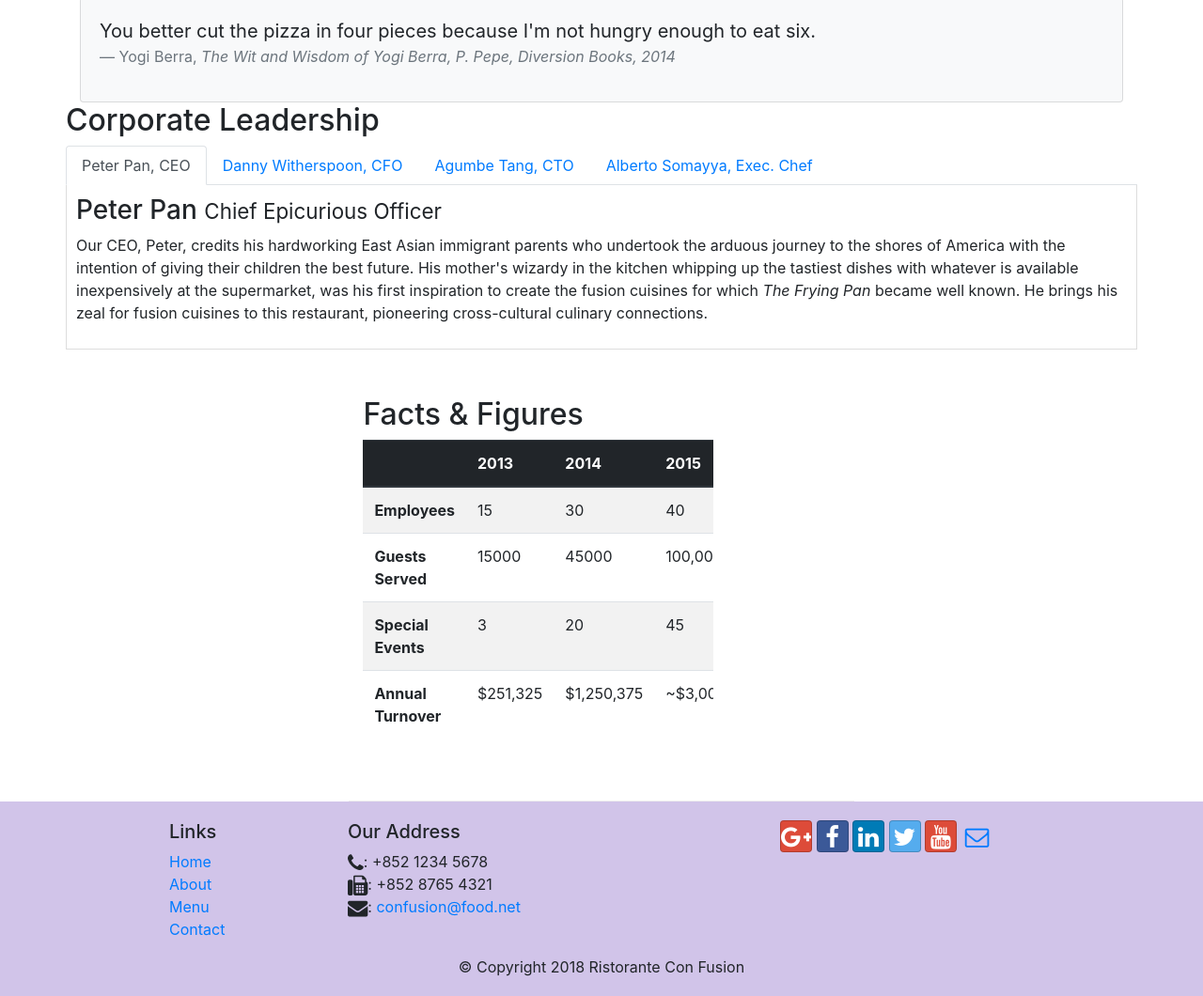
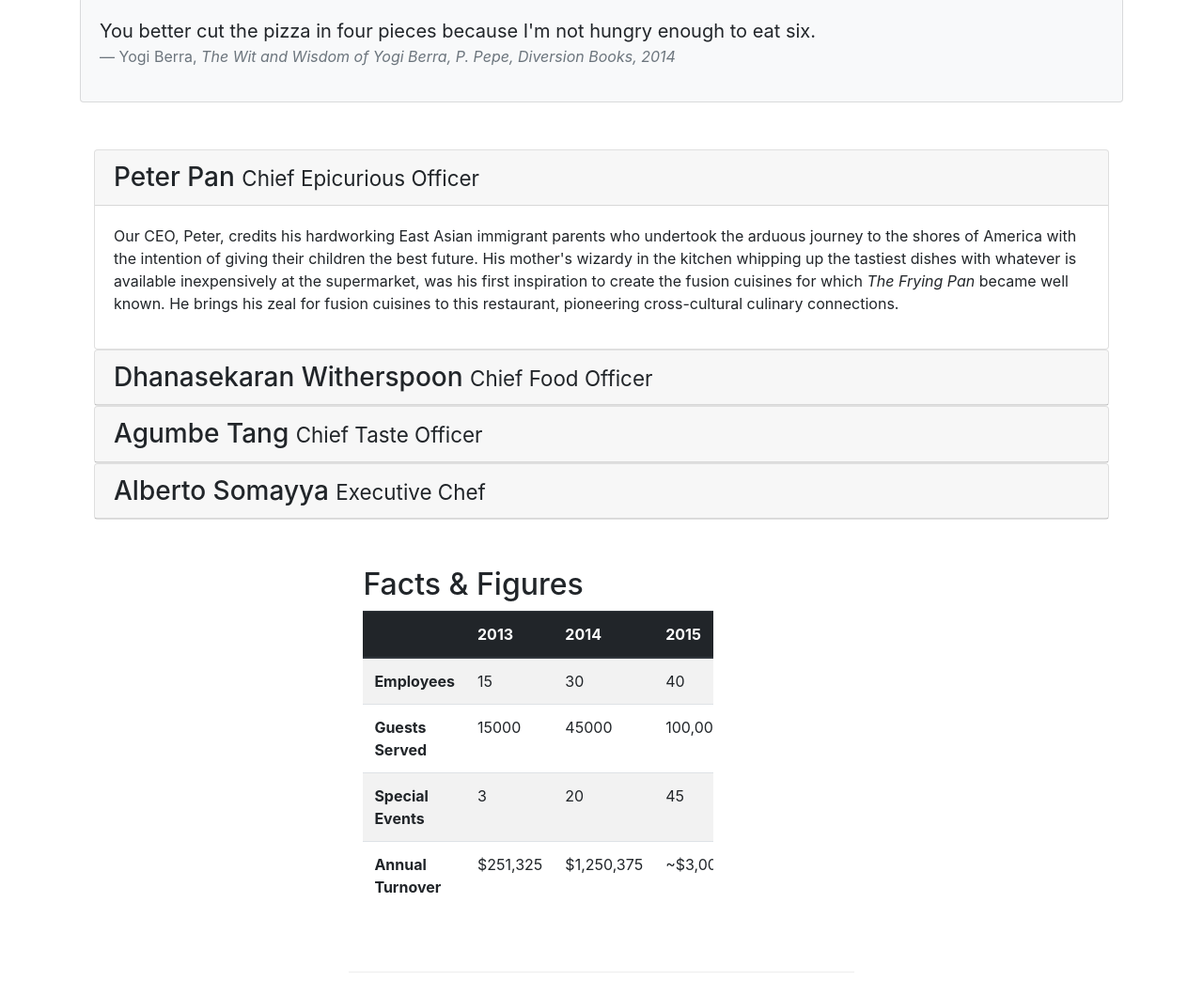
Before and after one commit to lunatic-rohan/confusion, a website: page aboutus.html in a window 1280 px wide. Shown: the part 691-1751 px from the top of the page at 94% size. Drawn offline with nearby package versions, Linux system fonts and the light colour scheme.

Commit message:
accordion

```diff
--- a/aboutus.html
+++ b/aboutus.html
@@ -103,45 +103,66 @@
         </div>
 
 
-         <div class="row">
-          <div class="col-xs-12">
-                <h2>Corporate Leadership</h2>
-                        <ul class="nav nav-tabs">
-                    <li class="nav-item">
-                      <a class="nav-link active" href="#peter"
-                        role="tab" data-toggle="tab">Peter Pan, CEO</a>
-                    </li>
-                    <li class="nav-item">
-                      <a class="nav-link" href="#danny" role="tab"
-                        data-toggle="tab">Danny Witherspoon, CFO</a>
-                    </li>
-                    <li class="nav-item">
-                      <a class="nav-link" href="#agumbe"role="tab"
-                        data-toggle="tab">Agumbe Tang, CTO</a>
-                    </li>
-                    <li class="nav-item">
-                      <a class="nav-link" href="#alberto" role="tab"
-                        data-toggle="tab">Alberto Somayya, Exec. Chef</a>
-                    </li>
-                </ul>
-                <div class="tab-content">
-                <div role="tabpanel" class="tab-pane fade show active" id="peter">
-                    <h3>Peter Pan <small>Chief Epicurious Officer</small></h3>
-                        <p> Our CEO, Peter, credits his hardworking East Asian immigrant parents who undertook the arduous journey to the shores of America with the intention of giving their children the best future. His mother's wizardy in the kitchen whipping up the tastiest dishes with whatever is available inexpensively at the supermarket, was his first inspiration to create the fusion cuisines for which <em>The Frying Pan</em> became well known. He brings his zeal for fusion cuisines to this restaurant, pioneering cross-cultural culinary connections.</p>
-                </div>
+         <div class="row row-content">
+          <div class="col-12">
 
-                <div role="tabpanel" class="tab-pane fade " id="danny">
-                    <h3>Dhanasekaran Witherspoon <small>Chief Food Officer</small></h3>
-                        <p> Our CFO, Danny, as he is affectionately referred to by his colleagues, comes from a long established family tradition in farming and produce. His experiences growing up on a farm in the Australian outback gave him great appreciation for varieties of food sources. As he puts it in his own words, <em>Everything that runs, wins, and everything that stays, pays!</em></p>
-                </div>
-                <div role="tabpanel" class="tab-pane fade  " id="agumbe">
-                    <h3>Agumbe Tang<small>Chief Taste Officer</small></h3>
-                        <p> Blessed with the most discerning gustatory sense, Agumbe, our CTO, personally ensures that every dish that we serve meets his exacting tastes. Our chefs dread the tongue lashing that ensues if their dish does not meet his exacting standards. He lives by his motto, <em>You click only if you survive my lick.</em></p>
-                </div>
-                <div role="tabpanel" class="tab-pane fade  " id="alberto">
-                    <h3>Alberto Somayya<small>Executive Chef</small></h3>
-                        <p>Award winning three-star Michelin chef with wide International experience having worked closely with whos-who in the culinary world, he specializes in creating mouthwatering Indo-Italian fusion experiences. He says, <em>Put together the cuisines from the two craziest cultures, and you get a winning hit! Amma Mia!</em></p>
-                </div>
+                <div id="accordion">
+                     <div class="card">
+                        <div class="card-header" role="tab" id="peterhead">
+                        <h3 class="mb-0">
+                            <a data-toggle="collapse" data-target="#peter">
+                            Peter Pan <small>Chief Epicurious Officer</small>
+                            </a>
+                        </h3>
+                        </div>
+                        <div class="collapse show" id="peter" data-parent="#accordion">
+                            <div class="card-body">
+                                <p class="d-none d-sm-block"> Our CEO, Peter, credits his hardworking East Asian immigrant parents who undertook the arduous journey to the shores of America with the intention of giving their children the best future. His mother's wizardy in the kitchen whipping up the tastiest dishes with whatever is available inexpensively at the supermarket, was his first inspiration to create the fusion cuisines for which <em>The Frying Pan</em> became well known. He brings his zeal for fusion cuisines to this restaurant, pioneering cross-cultural culinary connections.</p>
+                            </div>
+                        </div>
+                    </div>
+                                        <div class="card">
+                            <div class="card-header" role="tab" id="dannyhead">
+                            <h3 class="mb-0">
+                                <a class="collapsed" data-toggle="collapse" data-target="#danny">
+                                Dhanasekaran Witherspoon <small>Chief Food Officer</small>
+                                </a>
+                            </h3>
+                        </div>
+                        <div class="collapse" id="danny" data-parent="#accordion">
+                            <div class="card-body">
+                                <p class="d-none d-sm-block">Our CFO, Danny, as he is affectionately referred to by his colleagues, comes from a long established family tradition in farming and produce. His experiences growing up on a farm in the Australian outback gave him great appreciation for varieties of food sources. As he puts it in his own words, <em>Everything that runs, wins, and everything that stays, pays!</em></p>
+                            </div>
+                        </div>
+                    </div>
+                    <div class="card">
+                            <div class="card-header" role="tab" id="agumbehead">
+                            <h3 class="mb-0">
+                                <a class="collapsed" data-toggle="collapse" data-target="#agumbe">
+                                Agumbe Tang <small>Chief Taste Officer</small>
+                                </a>
+                            </h3>
+                        </div>
+                        <div class="collapse" id="agumbe" data-parent="#accordion">
+                            <div class="card-body">
+                                <p class="d-none d-sm-block">Blessed with the most discerning gustatory sense, Agumbe, our CTO, personally ensures that every dish that we serve meets his exacting tastes. Our chefs dread the tongue lashing that ensues if their dish does not meet his exacting standards. He lives by his motto, <em>You click only if you survive my lick.</em></p>
+                            </div>
+                        </div>
+                    </div>
+                    <div class="card">
+                            <div class="card-header" role="tab" id="albertohead">
+                            <h3 class="mb-0">
+                                <a class="collapsed" data-toggle="collapse" data-target="#alberto">
+                                Alberto Somayya <small>Executive Chef</small>
+                                </a>
+                            </h3>
+                        </div>
+                        <div class="collapse" id="alberto" data-parent="#accordion">
+                            <div class="card-body">
+                                <p class="d-none d-sm-block">Award winning three-star Michelin chef with wide International experience having worked closely with whos-who in the culinary world, he specializes in creating mouthwatering Indo-Italian fusion experiences. He says, <em>Put together the cuisines from the two craziest cultures, and you get a winning hit! Amma Mia!</em></p>
+                            </div>
+                        </div>
+                    </div>
             </div>
             </div>
              <div class="row row-content">
```
